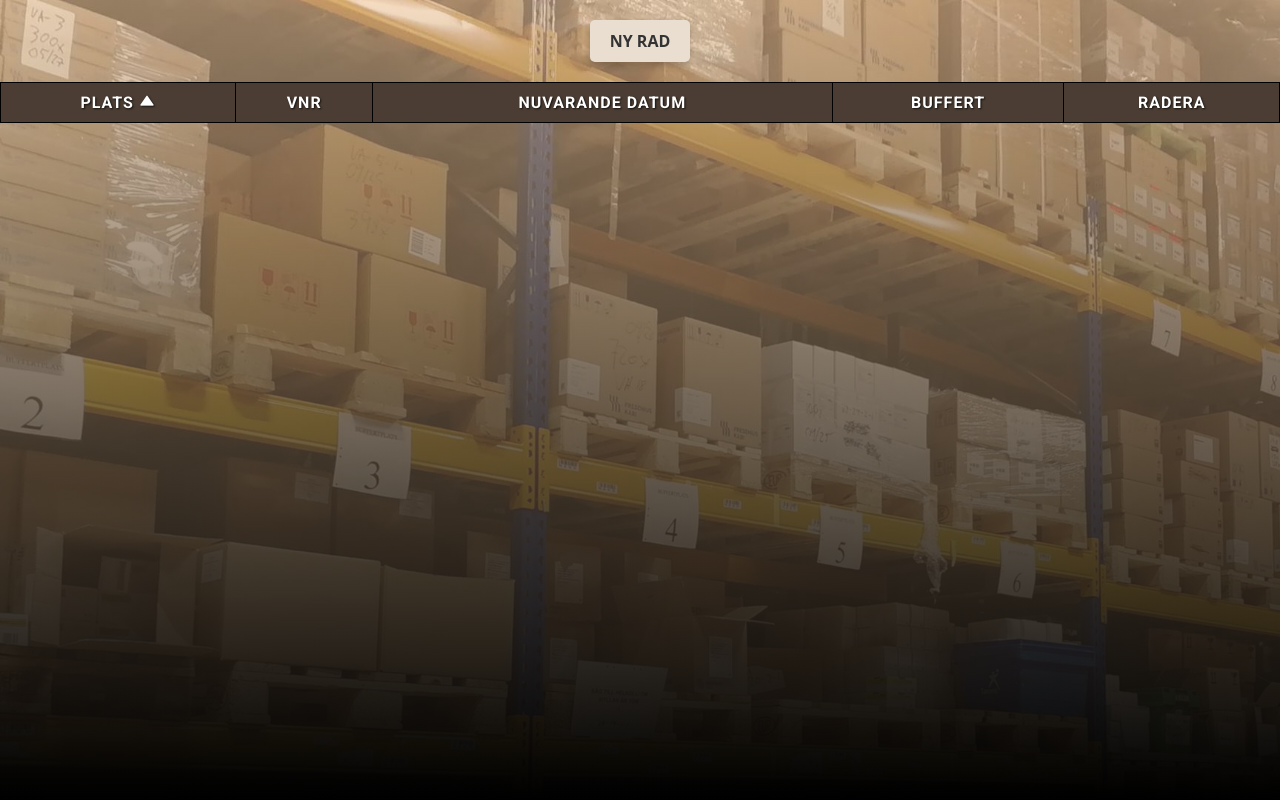
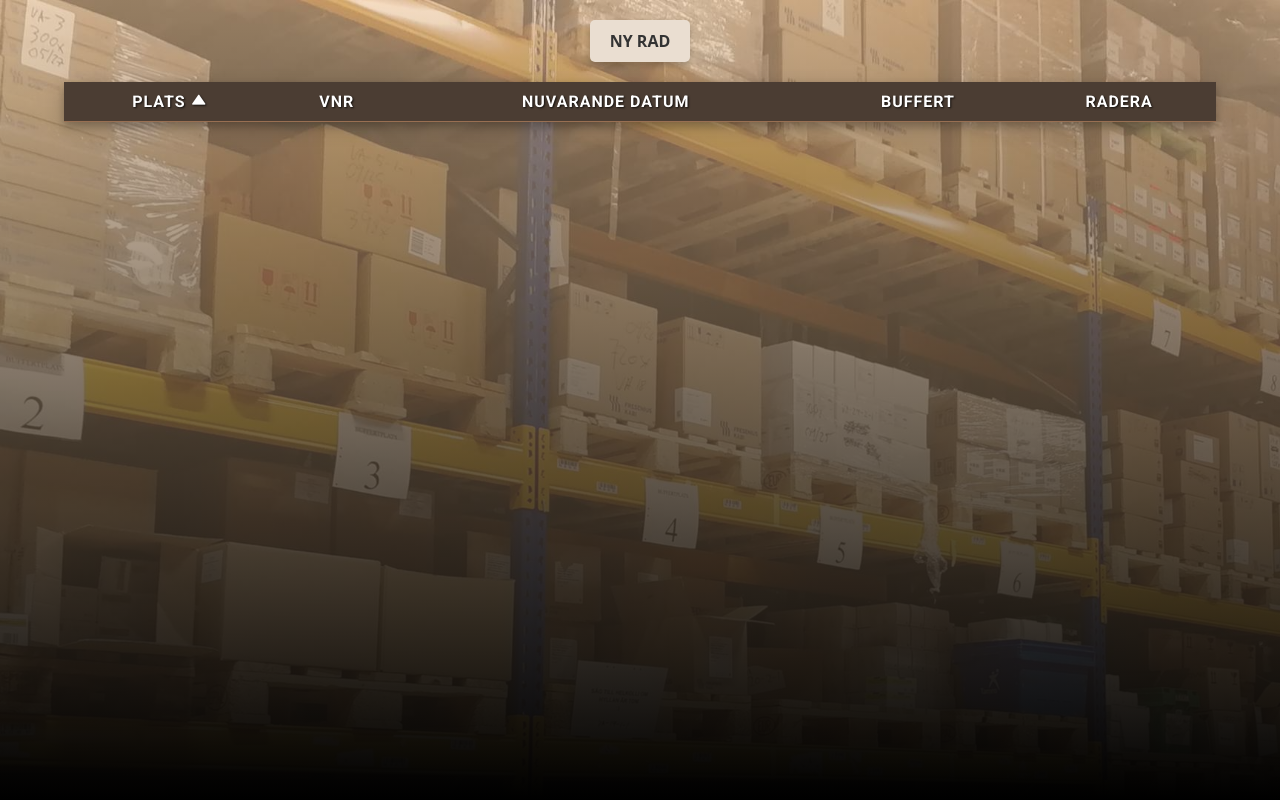
Before and after one commit to AliAlbabily/Products-Dates-Manager-Vite, a React (Vite) app: page / in a window 1280 px wide. Built offline with nearby package versions, Linux system fonts and the light colour scheme.

Commit message:
Updated table CSS

```diff
--- a/src/App.css
+++ b/src/App.css
@@ -23,9 +23,10 @@ html, body, .App {
 }
 
 table {
-  width: 100%;
+  width: 90%;
   height: 100%;
   border-collapse: collapse;
+  box-shadow: 0 4px 8px 0 rgba(0, 0, 0, 0.2), 0 6px 20px 0 rgba(0, 0, 0, 0.19);
 }
 
 thead {
@@ -38,9 +39,12 @@ thead {
 
 th, td {
   border: 1px solid black;
-  /* border-top: 0px; */
+  border-top: 0px;
   text-align: center;
   padding: 10px;
+  border-right: none;
+  border-left: none;
+  border-color: #986f52;
 }
 
 table tr {
```
